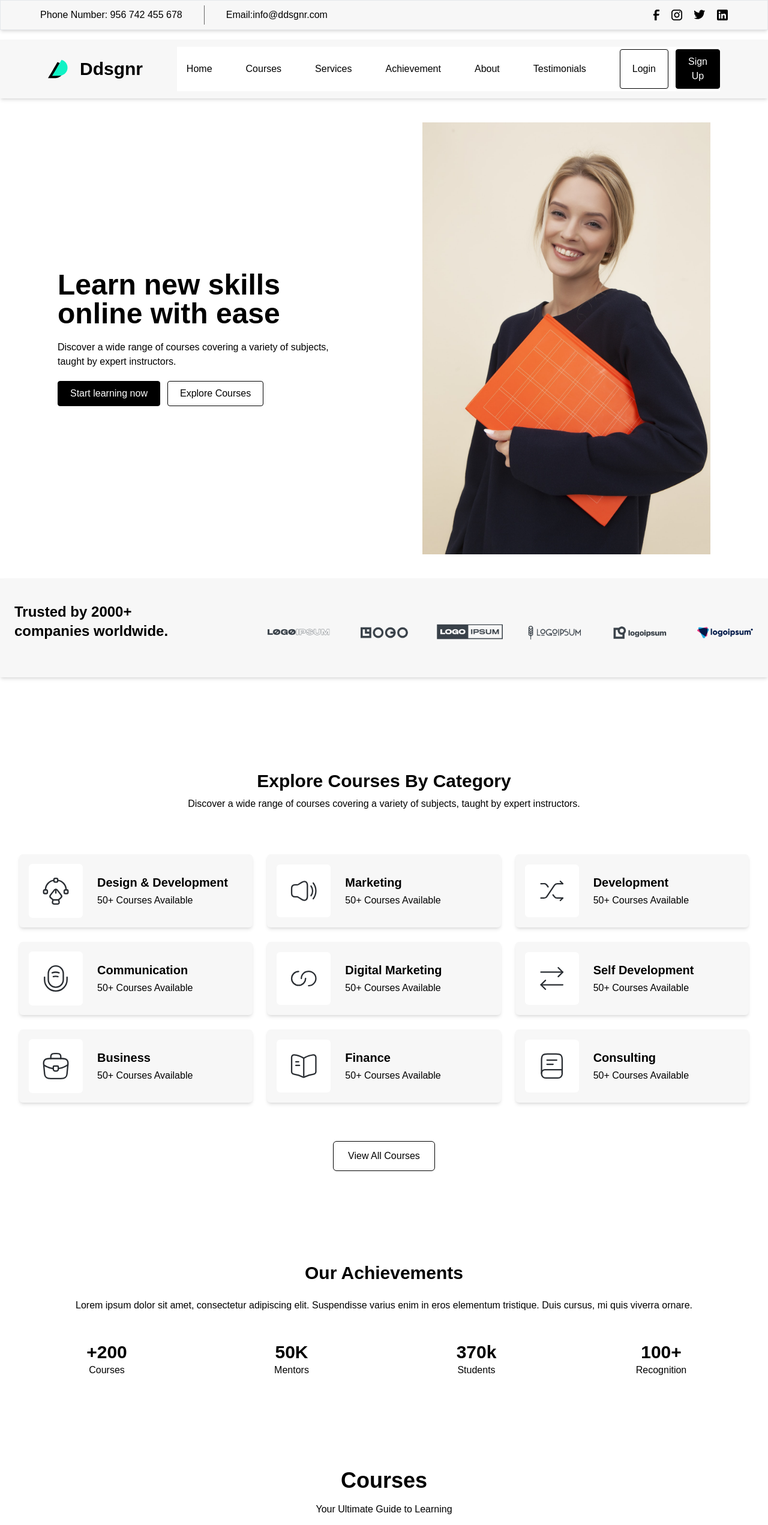
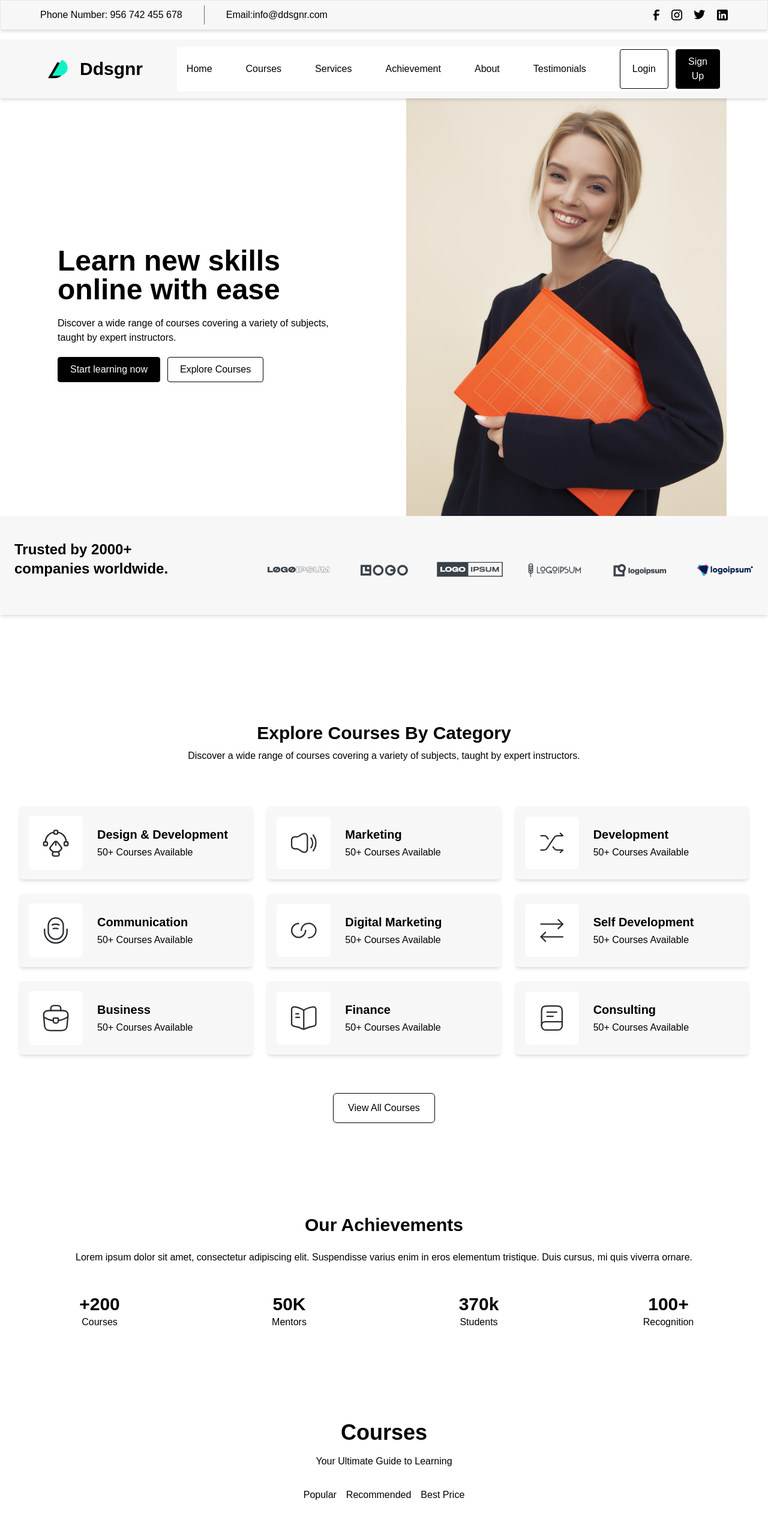
Before and after one commit to RidaNaz/Assignment-6, a Next.js app: page / in a window 1280 px wide. Shown: the top 2542 px of the page at 60% size. Built offline with nearby package versions, Linux system fonts and the light colour scheme.

Commit message:
Commit by Rida

```diff
--- a/src/components/Achievements.tsx
+++ b/src/components/Achievements.tsx
@@ -12,7 +12,7 @@ export default function Achievements() {
           </div>
 
           {/* Statistics Section */}
-          <div className="grid grid-cols-2 sm:grid-cols-4 text-center">
+          <div className="grid grid-cols-2 gap-8 sm:grid-cols-4 text-center">
             <div>
               <p className="text-3xl font-bold text-black">+200</p>
               <p className="text-black">Courses</p>
--- a/src/components/Explore.tsx
+++ b/src/components/Explore.tsx
@@ -15,7 +15,7 @@ export default function Explore() {
     ];
 
     return (
-        <section className="py-20 bg-white mt-80 md:mt-64 lg:mt-40 xl:mt-60 w-full">
+        <section className="py-20 bg-white mt-56 md:mt-64 lg:mt-40 xl:mt-60 w-full">
       <div className="max-w-8xl mx-auto px-4 sm:px-6 lg:px-8">
         <div className="text-center pb-6">
           <h2 className="text-3xl font-bold text-black">Explore Courses By Category</h2>
--- a/src/components/Footer.tsx
+++ b/src/components/Footer.tsx
@@ -94,7 +94,7 @@ const Footer = () => {
                 <div className="mt-16 border-t border-black mx-8 md:mx-14">
                     <div className="p-5  grid grid-cols-1 lg:grid-cols-5 gap-5 justify-items-center mt-4">
 
-                        <div className="text-black flex text-sm gap-10 -mx-2">&copy; 2023 Ddsgnr. All rights reserved.</div>
+                        <div className="text-black flex text-sm gap-10 -mx-8 sm:-mx-4">&copy; 2023 Ddsgnr. All rights reserved.</div>
                         <div className="flex space-x-4 text-black text-xs md:text-sm lg:col-span-2 ">
                             <Link href="" className="underline">Privacy Policy</Link>
                             <Link href="" className="underline">Terms of Service</Link>
--- a/src/components/Hero.tsx
+++ b/src/components/Hero.tsx
@@ -4,7 +4,7 @@ export default function Hero() {
   return (
     <div
       id="home"
-      className="grid grid-cols-1 lg:grid-cols-2 text-black gap-24 lg:gap-32 items-center px-5 lg:px-24 py-10 lg:py-0"
+      className="grid grid-cols-1 md:grid-cols-2 text-black gap-24 lg:gap-32 items-center px-5 lg:px-24 py-10 lg:py-0"
     >
       {/* Left Section: Text and Buttons */}
       <div className="flex flex-col gap-5 justify-center mt-16 lg:mt-0">
@@ -26,7 +26,7 @@ export default function Hero() {
       </div>
 
       {/* Right Section: Image */}
-      <div className="relative w-full max-w-lg lg:max-w-none h-80 sm:h-96 lg:h-screen">
+      <div className="relative w-auto h-screen -mx-7 -my-20 sm:-my-10">
         <Image
           src="/heroimage.jpeg"
           alt="Hero Image"
--- a/src/components/LogoSec.tsx
+++ b/src/components/LogoSec.tsx
@@ -2,7 +2,7 @@ import Image from "next/image";
 
 export default function LogoSec() {
     return (
-        <div className="bg-[#F7F7F7] py-10 lg:mb-0 mb-4 lg:flex space-y-4 absolute w-full justify-items-center lg:justify-between shadow-md">
+        <div className="bg-[#F7F7F7] py-10 lg:mb-0 mb-4 -mt-6 lg:flex space-y-4 absolute w-full justify-items-center lg:justify-between shadow-md">
             <div className="font-bold text-black text-xl md:text-2xl lg:w-1/4 pl-6">Trusted by 2000+ companies worldwide.</div>
 
             <div className="items-center lg:justify-between md:mx-0 mx-3 md:w-4/6 justify-items-center grid grid-cols-3 lg:grid-cols-6">
--- a/src/components/sub/Team.tsx
+++ b/src/components/sub/Team.tsx
@@ -45,8 +45,8 @@ const TeamMember = ({ name, role, image}: TeamMemberType) => {
     <div className="flex flex-col items-center bg-[#F7F7F7] p-6 rounded-lg ">
       <Image src={image}
         alt={name}
-        width={80}
-        height={80}
+        width={100}
+        height={100}
         className="object-cover mb-4" />
 
       <h3 className="text-xl font-semibold text-black">{name}</h3>
```
